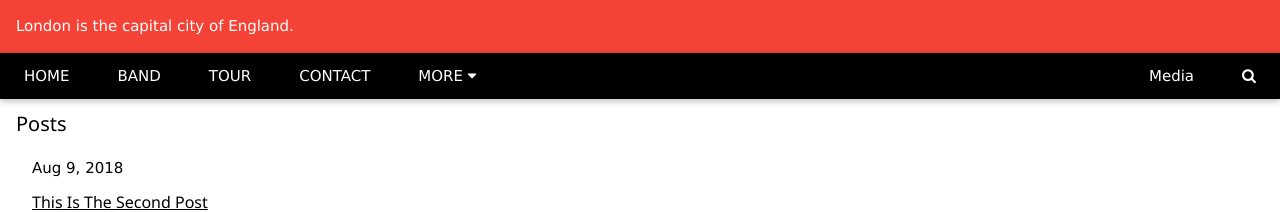
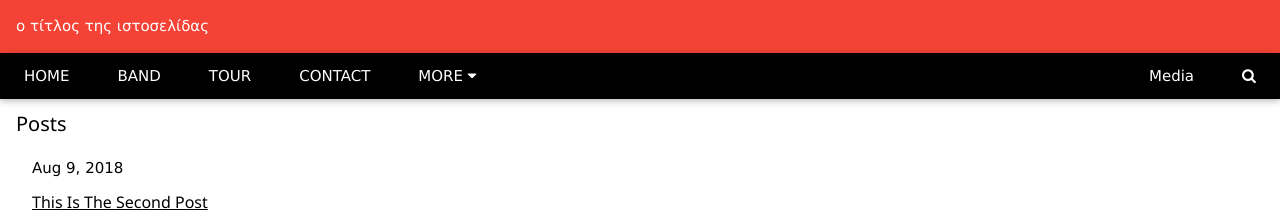
Before and after one commit to mrubyz/test, a Jekyll site: the page built from index.md, in a window 1280 px wide. Shown: the top 212 px of the page. Built offline with Jekyll 4.4.1, drawn with Linux system fonts in a browser that asks for light colours.

Commit message:
Update header.html

```diff
--- a/_includes/header.html
+++ b/_includes/header.html
@@ -1,3 +1,3 @@
 <div class="w3-container w3-red">
-  <p>London is the capital city of England.</p>
+  <p>{{ site.title | escape }}</p>
 </div>
```
